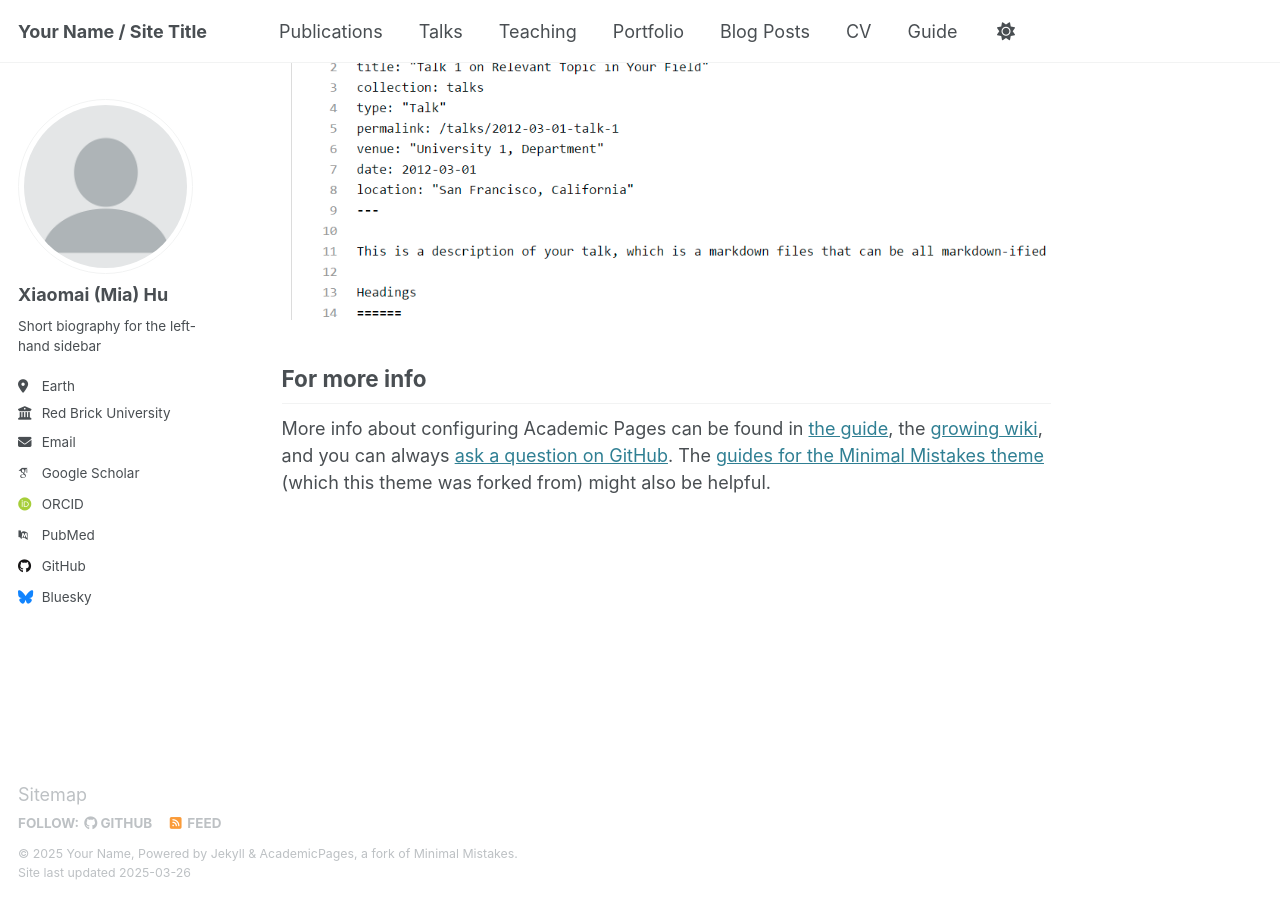
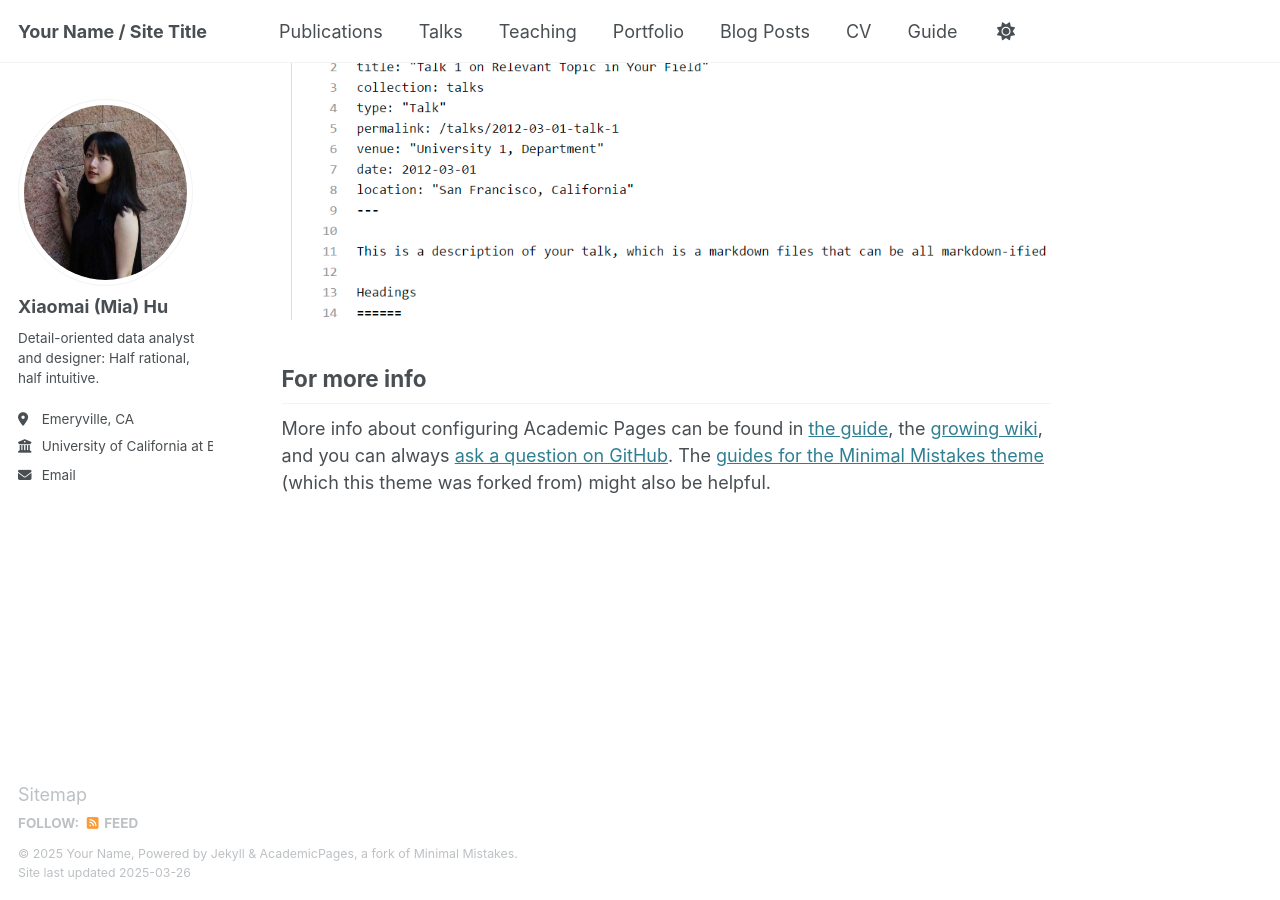
Before and after one commit to XiaomaiHu/mia_portfolio, a Jekyll site: the page built from _pages/about.md, in a window 1280 px wide and 900 px high, scrolled down 2635 px. Built offline with Jekyll 4.4.1, drawn with Linux system fonts in a browser that asks for light colours; some web fonts are replaced.

Commit message:
updated profile

```diff
--- a/_config.yml
+++ b/_config.yml
@@ -22,22 +22,22 @@ repository               : "academicpages/academicpages.github.io"
 #               Additional customization can be done by editing /_includes/author-profile.html
 author:
   # Biographic information
-  avatar           : "profile.png"
+  avatar           : "xiaomai_profile.jpg"
   name             : "Xiaomai (Mia) Hu"
   pronouns         : # example: "she/her"
-  bio              : "Short biography for the left-hand sidebar"
-  location         : "Earth"
-  employer         : "Red Brick University"
+  bio              : "Detail-oriented data analyst and designer:\nHalf rational, half intuitive."
+  location         : "Emeryville, CA"
+  employer         : "University of California at Berkeley"
   uri              : # URL
-  email            : "none@example.org"
+  email            : "xiaomai_hu@berkeley.edu"
 
   # Academic websites
   arxiv            : # URL - Update with the correct link to your profile
-  googlescholar    : "https://scholar.google.com/citations?user=PS_CX0AAAAAJ"
+  googlescholar    : # "https://scholar.google.com/citations?user=PS_CX0AAAAAJ"
   impactstory      : # URL
-  orcid            : "http://orcid.org/yourorcidurl"
+  orcid            : # "http://orcid.org/yourorcidurl"
   semantic         : # URL
-  pubmed           : "https://www.ncbi.nlm.nih.gov/pubmed/?term=john+snow"
+  pubmed           : # "https://www.ncbi.nlm.nih.gov/pubmed/?term=john+snow"
   researchgate     : # URL
   scopus           : # URL
 
@@ -45,12 +45,12 @@ author:
   bitbucket        : # Username - Update with your username on the site
   codepen          : # Username
   dribbble         : # Username
-  github           : "academicpages"
+  github           : # "academicpages"
   kaggle           : # Username
   stackoverflow    : # User number or user number and name (i.e., use "1" or "1/jeff-atwood")
 
   # Social media
-  bluesky          : "bsky.app" # Replace this with you Bluesky username
+  bluesky          : # Replace this with you Bluesky username
   facebook         : # Username
   flickr           : # Username
   foursquare       : # Username
```
